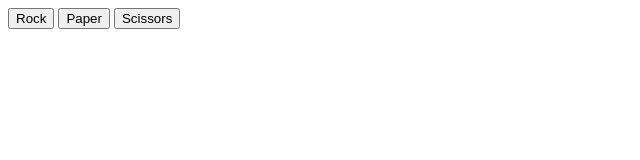
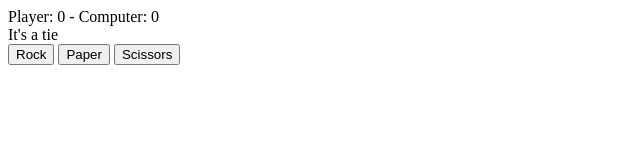
Before and after one commit to d2038-dev/rock-paper-scissors, a plain HTML site: page index.html in a window 1280 px wide. Both pictures are taken after a click on the button "Rock". Shown: the whole page, without its empty margins (0-640 px from the left). Drawn offline with Linux system fonts and the light colour scheme.

Commit message:
feat: display round results and final score on page
This commit introduces visual feedback for the rock paper scissors game.

The changes include:
- Adding a "display-results" div in index.html to show the score and
round messages.
- Updating script.js to populate these divs with game results.

This enhancement provides users with immediate feedback during gameplay
and a clear summary at the end of the game.

```diff
--- a/index.html
+++ b/index.html
@@ -7,6 +7,10 @@
     <title>Rock Paper Scissors</title>
   </head>
   <body>
+    <div class="display-results">
+      <div class="display-results__score"></div>
+      <div class="display-results__message"></div>
+    </div>
     <button class="btn">Rock</button>
     <button class="btn">Paper</button>
     <button class="btn">Scissors</button>
--- a/script.js
+++ b/script.js
@@ -1,10 +1,13 @@
+const buttons = document.querySelectorAll(".btn");
+const displayResults = document.querySelector(".display-results");
+const displayScore = displayResults.childNodes[1];
+const displayMessage = displayResults.childNodes[3];
+
 playGame();
 
 function playGame() {
   let humanScore = 0;
   let computerScore = 0;
-
-  const buttons = document.querySelectorAll(".btn");
 
   buttons.forEach((button) => {
     button.addEventListener("click", (e) => {
@@ -22,16 +25,19 @@ function playGame() {
 
     humanChoice = capitalize(humanChoice);
     computerChoice = capitalize(computerChoice);
+    let roundResults = "";
 
     if (winner === "tie") {
-      console.log("It's a tie");
+      roundResults = "It's a tie";
     } else if (winner === "human") {
-      console.log(`You win! ${humanChoice} beats ${computerChoice}`);
+      roundResults = `You win! ${humanChoice} beats ${computerChoice}`;
       humanScore++;
     } else if (winner === "computer") {
-      console.log(`You lose! ${computerChoice} beats ${humanChoice}`);
+      roundResults = `You lose! ${computerChoice} beats ${humanChoice}`;
       computerScore++;
     }
+
+    displayMessage.textContent = roundResults;
   }
 }
 
@@ -73,12 +79,16 @@ function capitalize(word) {
 }
 
 function printResults(humanScore, computerScore) {
-  console.log(`Player: ${humanScore} - Computer: ${computerScore}`);
+  let finalScore = `Player: ${humanScore} - Computer: ${computerScore}`;
+  let finalMessage = "";
   if (humanScore === computerScore) {
-    console.log("It's a tie");
+    finalMessage = "It's a tie";
   } else if (humanScore > computerScore) {
-    console.log("Player wins!");
+    finalMessage = "Player wins!";
   } else {
-    console.log("Computer wins!");
+    finalMessage = "Computer wins!";
   }
+
+  displayScore.textContent = finalScore;
+  displayMessage.textContent = finalMessage;
 }
```
